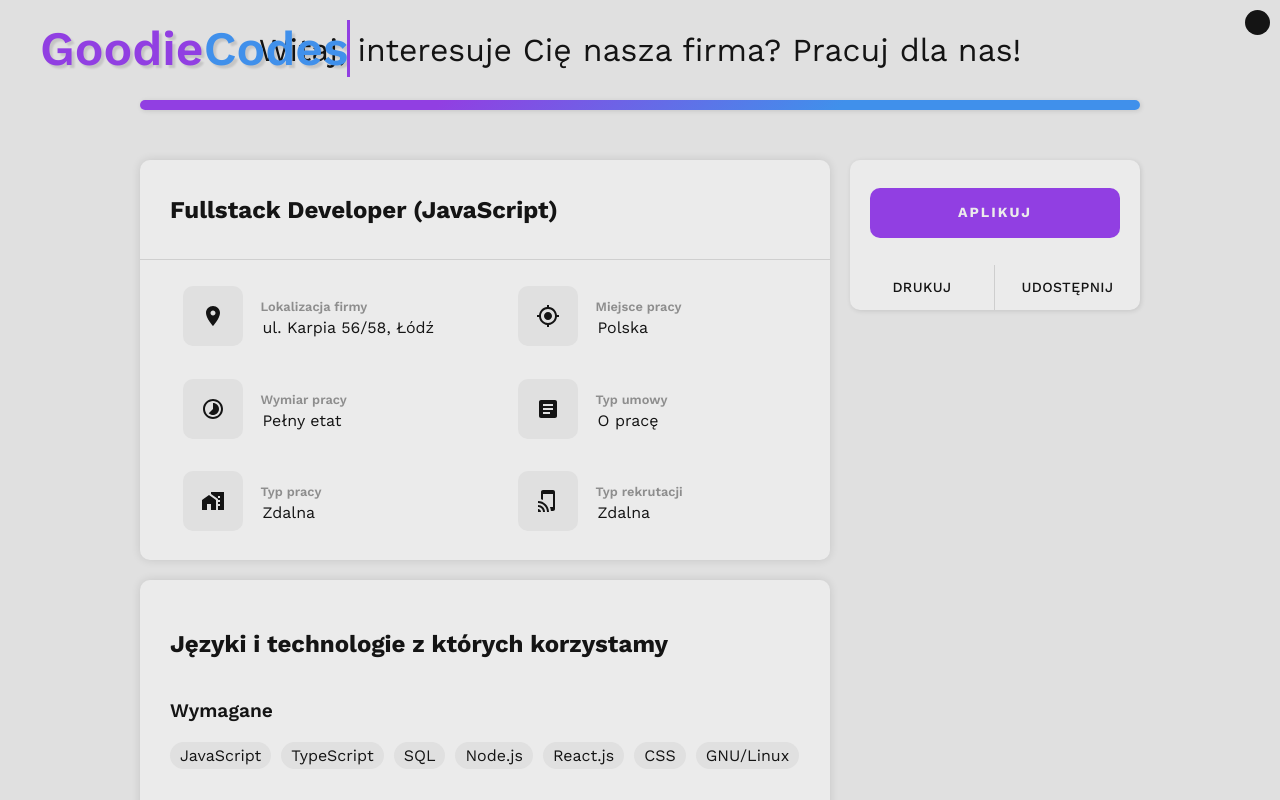
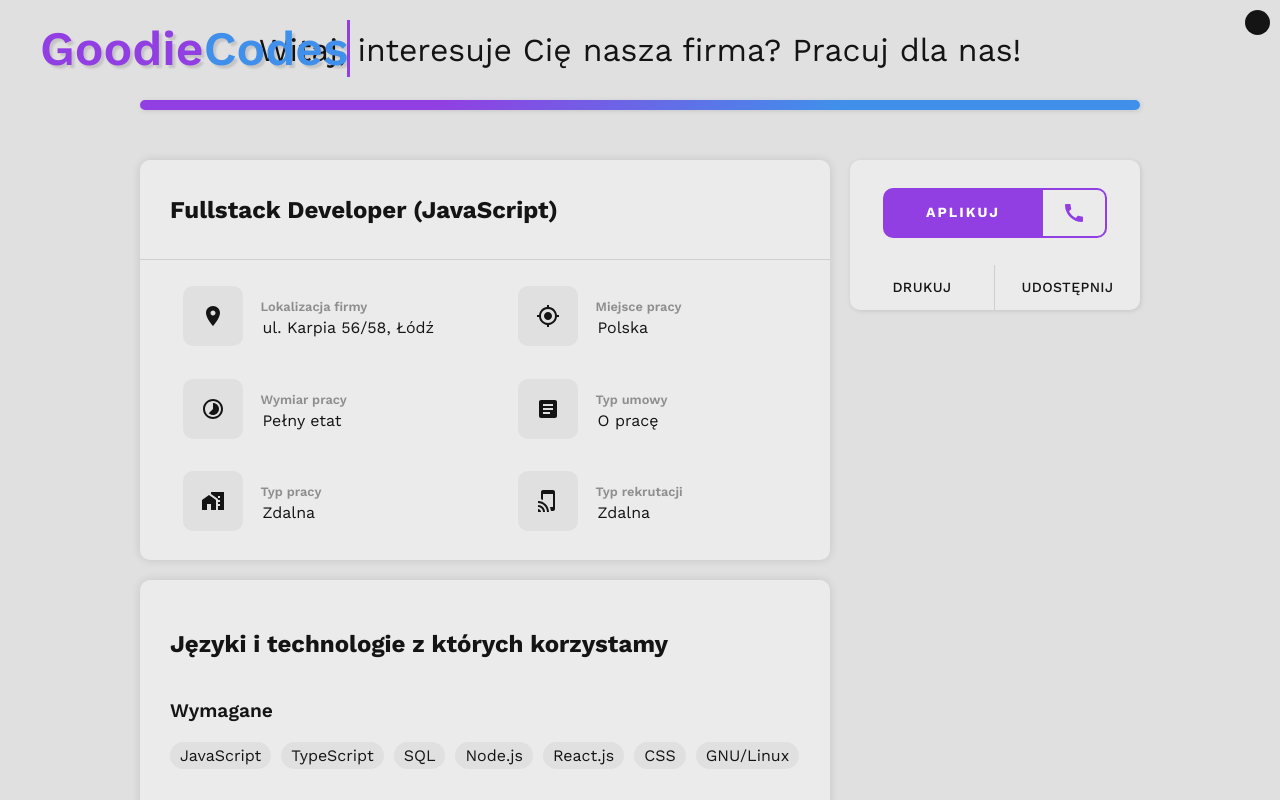
Before and after one commit to kvbakwk/Beauxbatons, a React (Create React App) app: page / in a window 1280 px wide. Shown: the top 800 px of the page. Built offline with nearby package versions, Linux system fonts and the light colour scheme.

Commit message:
Add contact button near application one

```diff
--- a/src/Icons.jsx
+++ b/src/Icons.jsx
@@ -10,6 +10,7 @@ import CheckCircleOutlineIcon from '@mui/icons-material/CheckCircleOutline'
 import HealingIcon from '@mui/icons-material/Healing'
 import MoreTimeIcon from '@mui/icons-material/MoreTime'
 import SchoolIcon from '@mui/icons-material/School'
+import CallIcon from '@mui/icons-material/Call';
 
 export {
 	LocationOnIcon,
@@ -24,4 +25,5 @@ export {
 	HealingIcon,
 	MoreTimeIcon,
 	SchoolIcon,
+	CallIcon
 }
--- a/src/components/Main.jsx
+++ b/src/components/Main.jsx
@@ -1,10 +1,11 @@
 import { Button, ButtonGroup } from "@mui/material";
+import { CallIcon } from "../Icons";
 
 import { General, Technologies, Information, Requirements, Duties, Benefits } from './offer/Offer'
 
 import '../styles/main.css'
 
-const Main = ({ setForm, copy, setCopy }) => {
+const Main = ({ setForm, copy, setCopy, setContact }) => {
 
     const handleClick = () => {
         navigator.clipboard.writeText('https://goodiecodes.com/')
@@ -24,11 +25,21 @@ const Main = ({ setForm, copy, setCopy }) => {
             <div className="application">
                 <div className="app-button">
                     <Button
+                        id="app"
                         variant="contained"
                         onClick={() => setForm(true)}
                         disableElevation
                     >
-                        Aplikuj</Button>
+                        Aplikuj
+                    </Button>
+                    <Button
+                        id="contact"
+                        variant="text"
+                        onClick={() => setContact(true)}
+                        disableElevation
+                    >
+                        <CallIcon />
+                    </Button>
                 </div>
                 <div className="options">
                     <ButtonGroup variant="text" aria-label="text button group">
--- a/src/styles/main.css
+++ b/src/styles/main.css
@@ -50,21 +50,45 @@
     align-items: center;
 }
 
-.main .application .app-button button {
-    color: var(--background);
+.main .application .app-button button#app {
+    color: var(#fff);
     font-family: 'Work Sans', sans-serif;
     font-weight: 700;
     letter-spacing: 2px;
 
-    width: 250px;
+    width: 160px;
     height: 50px;
 
-    border-radius: 10px;
     background-color: var(--primary);
+    border-radius: 0;
+    border-top-left-radius: 10px;
+    border-bottom-left-radius: 10px;
 }
 
-.main .application .app-button button:hover {
+.main .application .app-button button#app:hover {
     background-color: var(--primaryHover);
+}
+
+.main .application .app-button button#contact {
+    color: var(--primary);
+    font-family: 'Work Sans', sans-serif;
+    font-weight: 700;
+    letter-spacing: 2px;
+
+    width: 20px;
+    height: 50px;
+    padding-left: 0px;
+    padding-right: 0px;
+
+    border: 2px solid var(--primary);
+    border-left: 0;
+    border-radius: 0;
+    border-top-right-radius: 10px;
+    border-bottom-right-radius: 10px;
+}
+
+.main .application .app-button button#contact:hover {
+    background-color: #913fe233;
 }
 
 .main .application .options {
```
